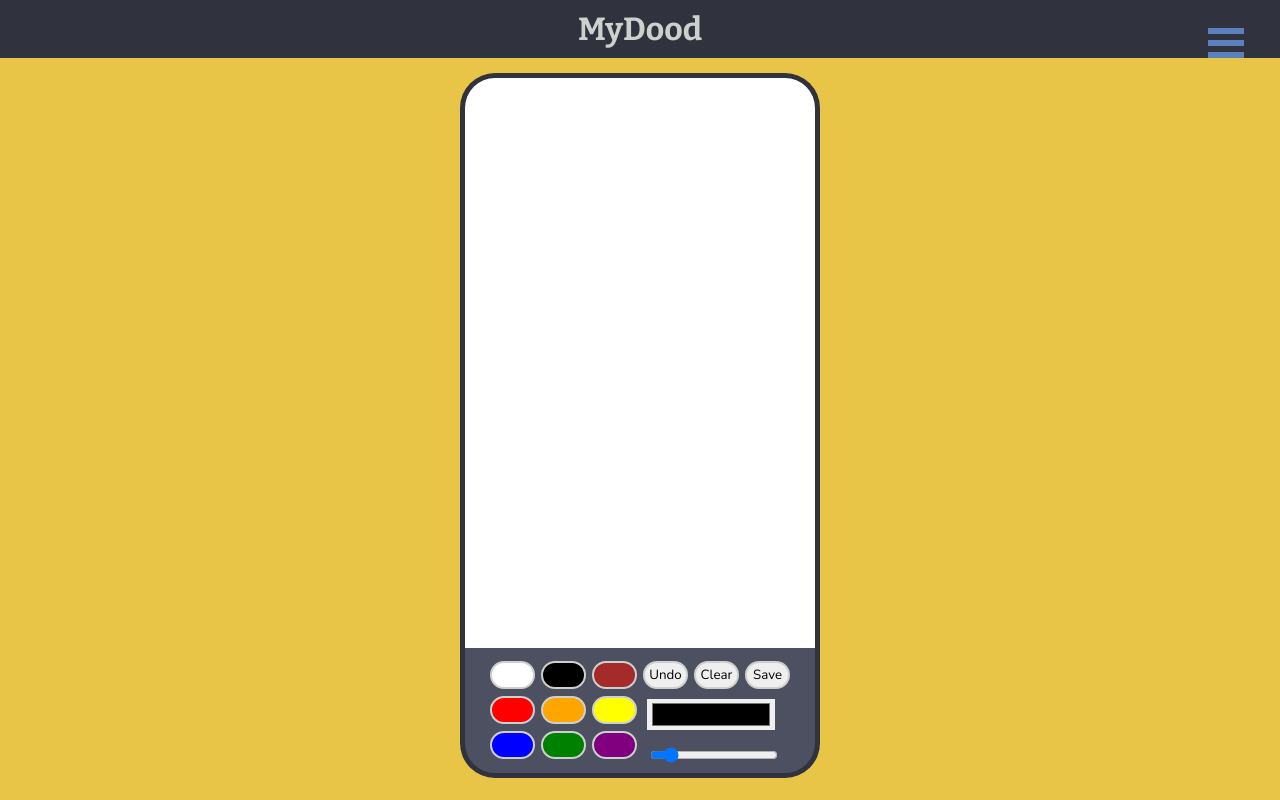
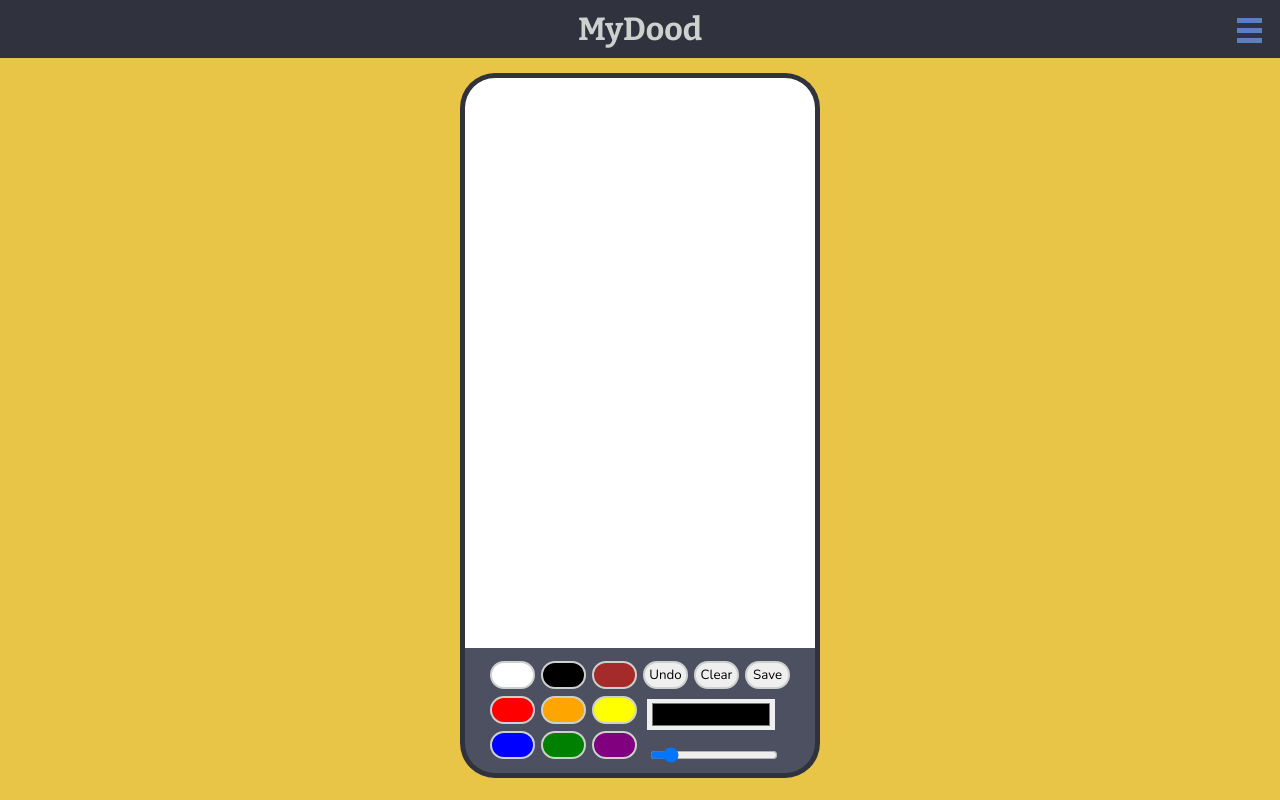
Before and after one commit to savoryboi/my-dood, a React (Create React App) app in the folder client/: page / in a window 1280 px wide. Built offline with nearby package versions, Linux system fonts and the light colour scheme.

Commit message:
changed style

```diff
--- a/client/src/components/Header/Header.css
+++ b/client/src/components/Header/Header.css
@@ -21,10 +21,10 @@ header {
 
 .bm-burger-button {
   position: fixed;
-  width: 36px;
-  height: 30px;
-  right: 36px;
-  top: 28px;
+  width: 25px;
+  height: 25px;
+  right: 18px;
+  top: 18px;
 }
 
 /* Color/shape of burger icon bars */
@@ -55,7 +55,7 @@ header {
 
 .bm-menu-wrap {
   position: fixed;
-  top: 78px !important;
+  top: 58px !important;
   height: 200px;
   width: 150px !important;
 }
```
